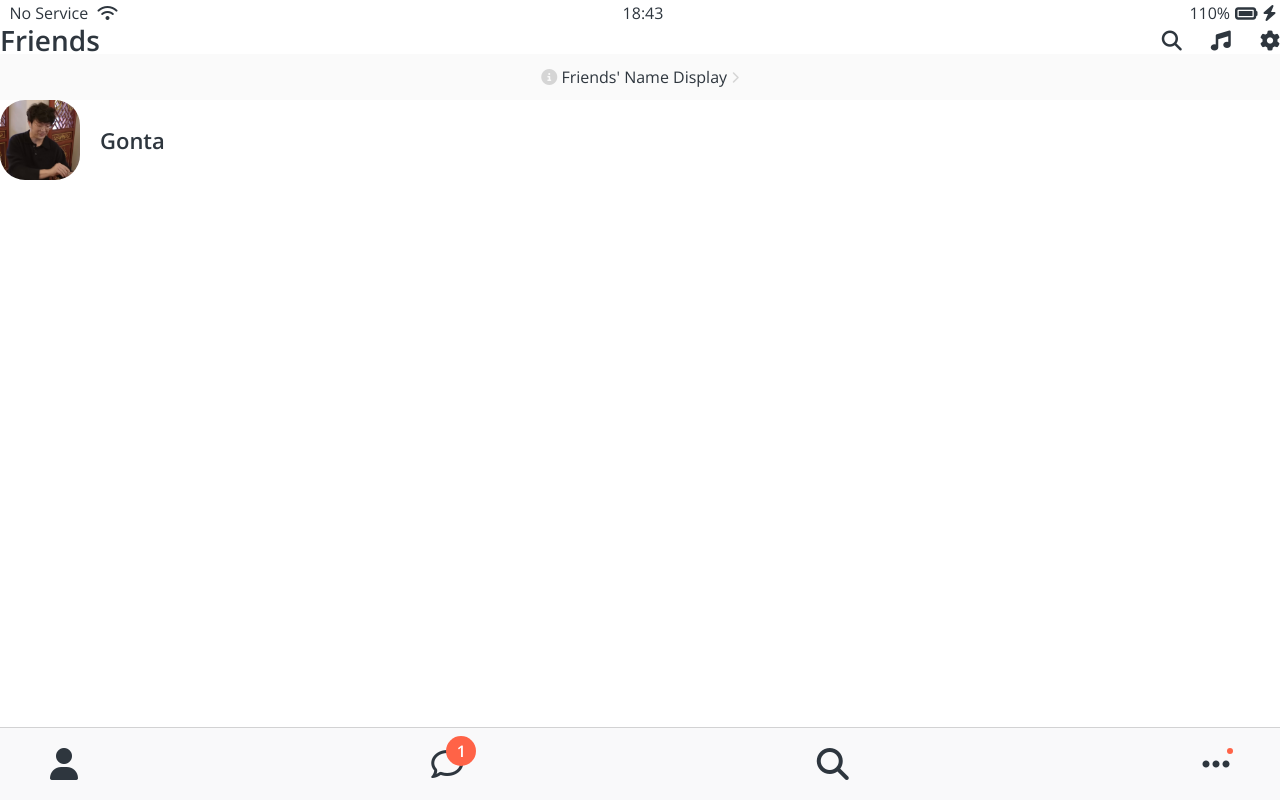
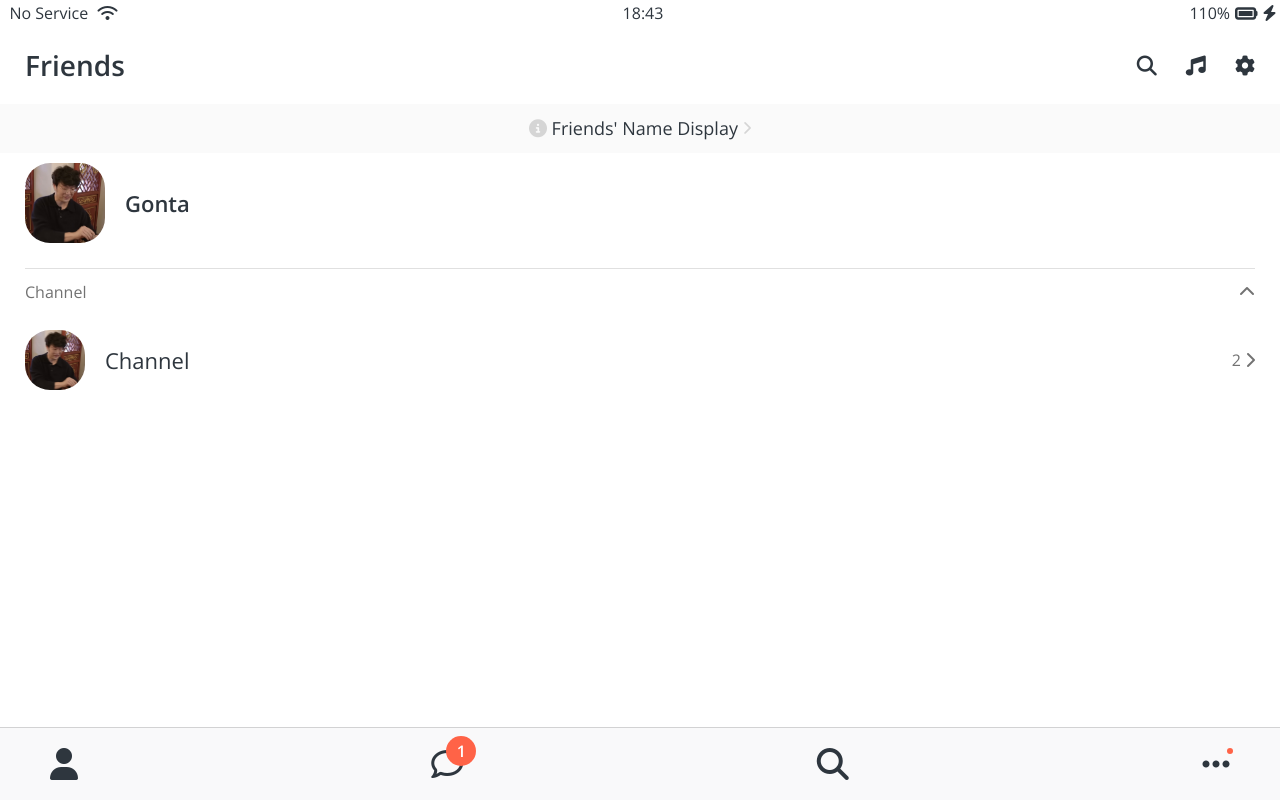
Before and after one commit to haeunee811/kokoa-clone-2025, a plain HTML site: page friends.html in a window 1280 px wide. Drawn offline with nearby package versions, Linux system fonts and the light colour scheme.

Commit message:
friends last part

```diff
--- a/css/components/screen-header.css
+++ b/css/components/screen-header.css
@@ -2,7 +2,7 @@
     display: flex;
     justify-content: space-between;
     align-items: center;
-    padding: var(--horizonal-space);
+    padding: var(--horizontal-space);
 }
 
 .screen-header__title {
--- a/css/components/user-component.css
+++ b/css/components/user-component.css
@@ -1,3 +1,7 @@
+.user-component {
+    justify-content: space-between;
+}
+
 .user-component,
 .user-component__column:first-child {
     display: flex;
@@ -27,3 +31,17 @@
     width: 80px;
     height: 80px;
 }
+
+.user-component__avatar--sm {
+    width: 60px;
+    height: 60px;
+    border-radius: 25px;
+}
+
+.user-component__title--not-bold {
+    font-weight: 400;
+}
+
+.user-component__column:last-child {
+    color: #727272;
+}
--- a/css/screens/friends.css
+++ b/css/screens/friends.css
@@ -3,7 +3,8 @@
     display: block;
     background-color: #fafafa;
     padding: 15px 0px;
-    font-size: 16px;
+    font-size: 18px;
+    margin-bottom: 10px;
     }
 
 #friends-display-link i{
@@ -13,3 +14,16 @@
 .friends-screen {
     padding: 0px var(--horizontal-space);
 }
+
+.friends-screen__channel {
+    margin-top: 25px;
+    border-top: 1px solid #E0E0E0;
+    padding-top: 15px;
+}
+
+.friends-screen__channel-header {
+    margin-bottom: 30px;
+    display: flex;
+    justify-content: space-between;
+    color: #727272;
+}
--- a/friends.html
+++ b/friends.html
@@ -42,7 +42,7 @@
         <i class="fa-solid fa-circle-info"></i> Friends' Name Display <i class="fa-solid fa-chevron-right fa-xs"></i>
     </a>
 
-    <main class="friends-sceen">
+    <main class="friends-screen">
         <div class="user-component">
             <div class="user-component__column">
                 <img src="gonta.jpeg" class="user-component__avatar user-component__avatar--xl"/>
@@ -52,6 +52,24 @@
                 </div>
             </div>
             <div class="user-component__column"></div>
+        </div>
+        <div class="friends-screen__channel">
+            <div class="friends-screen__channel-header">
+                <span>Channel</span>
+                <i class="fa-solid fa-chevron-up"></i>
+            </div>
+        <div class="user-component">
+            <div class="user-component__column">
+                <img src="gonta.jpeg" class="user-component__avatar user-component__avatar--sm"/>
+                <div class="user-component__text">
+                    <h4 class="user-component__title user-component__title--not-bold">Channel</h4>
+                    <!-- <h6 class="user-component__subtitle">Muk-eul tandae</h6> -->
+                </div>
+            </div>
+            <div class="user-component__column">
+                <span>2</span>
+                <i class="fa-solid fa-chevron-right"></i>
+            </div>
         </div>
 
     </main>
```
